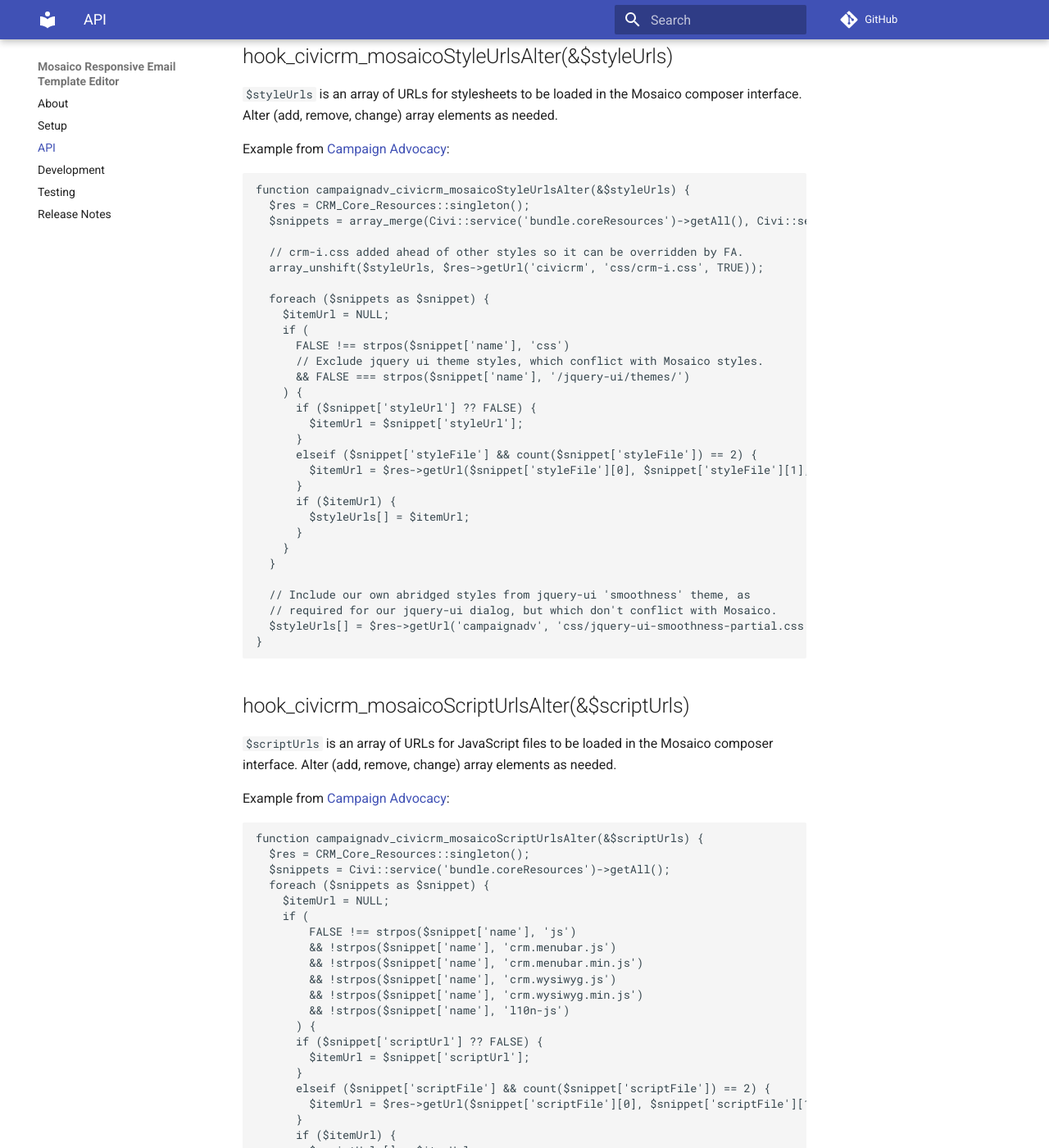
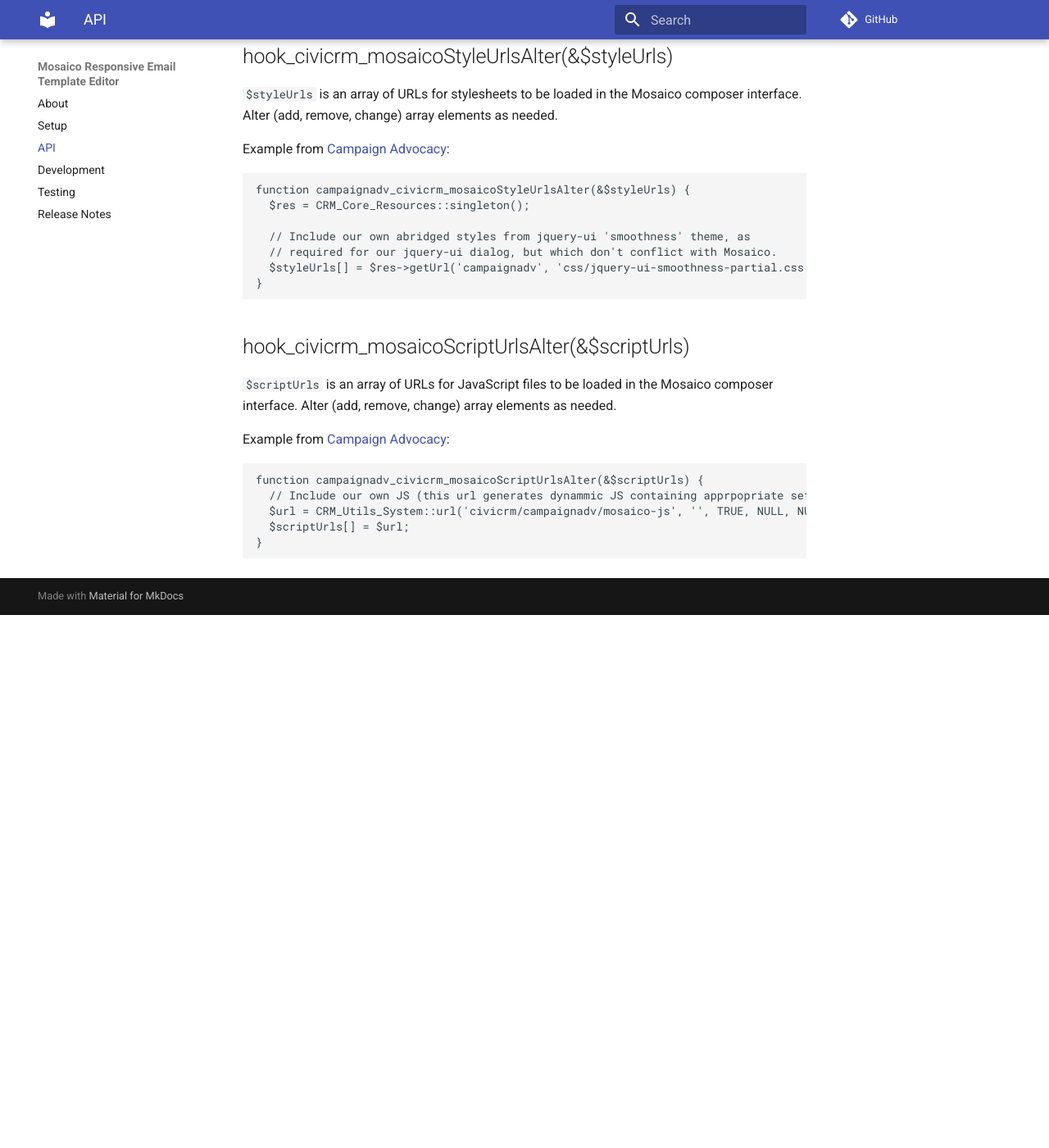
Before and after one commit to veda-consulting-company/uk.co.vedaconsulting.mosaico, an MkDocs documentation site: the page built from docs/api.md, in a window 1280 px wide and 1400 px high, scrolled down 2193 px. Shown: the whole window at 82% size. Built offline with MkDocs 1.6.1 and Material for MkDocs 9.7.7, drawn with Linux system fonts in a browser that asks for light colours; comment, search, counter and statistics services are not loaded; after the commit the page ends 2943 px from its top, so only the background shows below that.

Commit message:
Update docs for the hooks that alter relevant assets

````diff
--- a/docs/api.md
+++ b/docs/api.md
@@ -83,29 +83,6 @@ Example from  [Campaign Advocacy](https://github.com/twomice/civicrm-campaignadv
 ```php
 function campaignadv_civicrm_mosaicoStyleUrlsAlter(&$styleUrls) {
   $res = CRM_Core_Resources::singleton();
-  $snippets = array_merge(Civi::service('bundle.coreResources')->getAll(), Civi::service('bundle.coreStyles')->getAll());
-
-  // crm-i.css added ahead of other styles so it can be overridden by FA.
-  array_unshift($styleUrls, $res->getUrl('civicrm', 'css/crm-i.css', TRUE));
-
-  foreach ($snippets as $snippet) {
-    $itemUrl = NULL;
-    if (
-      FALSE !== strpos($snippet['name'], 'css')
-      // Exclude jquery ui theme styles, which conflict with Mosaico styles.
-      && FALSE === strpos($snippet['name'], '/jquery-ui/themes/')
-    ) {
-      if ($snippet['styleUrl'] ?? FALSE) {
-        $itemUrl = $snippet['styleUrl'];
-      }
-      elseif ($snippet['styleFile'] && count($snippet['styleFile']) == 2) {
-        $itemUrl = $res->getUrl($snippet['styleFile'][0], $snippet['styleFile'][1], TRUE);
-      }
-      if ($itemUrl) {
-        $styleUrls[] = $itemUrl;
-      }
-    }
-  }
 
   // Include our own abridged styles from jquery-ui 'smoothness' theme, as
   // required for our jquery-ui dialog, but which don't conflict with Mosaico.
@@ -121,30 +98,6 @@ Example from  [Campaign Advocacy](https://github.com/twomice/civicrm-campaignadv
 
 ```php
 function campaignadv_civicrm_mosaicoScriptUrlsAlter(&$scriptUrls) {
-  $res = CRM_Core_Resources::singleton();
-  $snippets = Civi::service('bundle.coreResources')->getAll();
-  foreach ($snippets as $snippet) {
-    $itemUrl = NULL;
-    if (
-        FALSE !== strpos($snippet['name'], 'js')
-        && !strpos($snippet['name'], 'crm.menubar.js')
-        && !strpos($snippet['name'], 'crm.menubar.min.js')
-        && !strpos($snippet['name'], 'crm.wysiwyg.js')
-        && !strpos($snippet['name'], 'crm.wysiwyg.min.js')
-        && !strpos($snippet['name'], 'l10n-js')
-      ) {
-      if ($snippet['scriptUrl'] ?? FALSE) {
-        $itemUrl = $snippet['scriptUrl'];
-      }
-      elseif ($snippet['scriptFile'] && count($snippet['scriptFile']) == 2) {
-        $itemUrl = $res->getUrl($snippet['scriptFile'][0], $snippet['scriptFile'][1], TRUE);
-      }
-      if ($itemUrl) {
-        $scriptUrls[] = $itemUrl;
-      }
-    }
-  }
-
   // Include our own JS (this url generates dynammic JS containing apprpopriate settings per session).
   $url = CRM_Utils_System::url('civicrm/campaignadv/mosaico-js', '', TRUE, NULL, NULL, NULL, NULL);
   $scriptUrls[] = $url;
````
